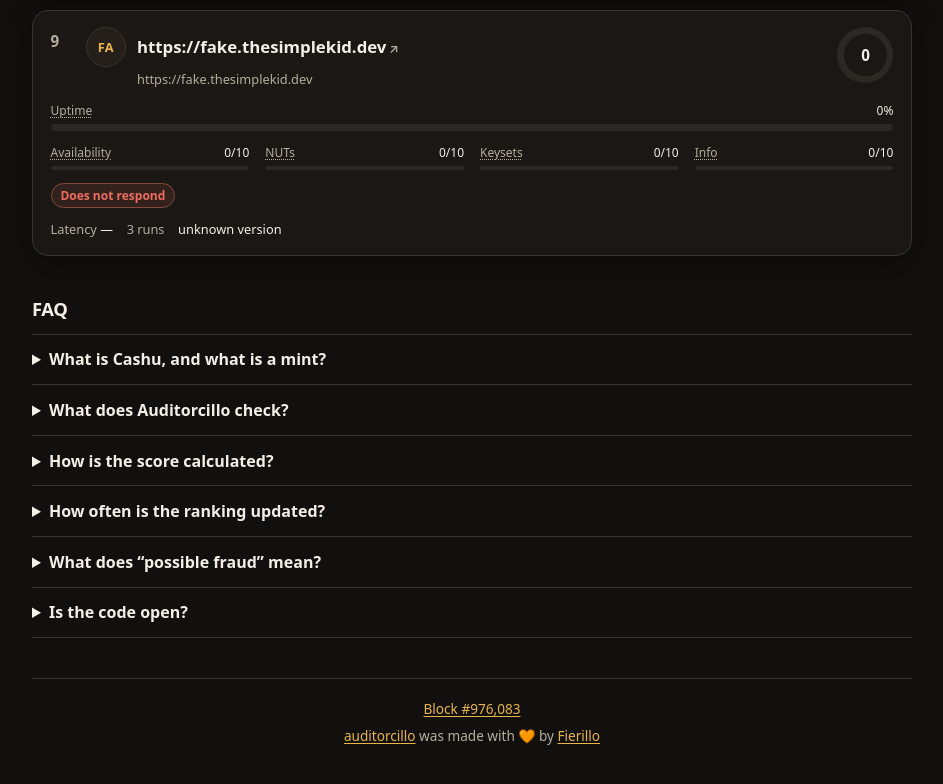
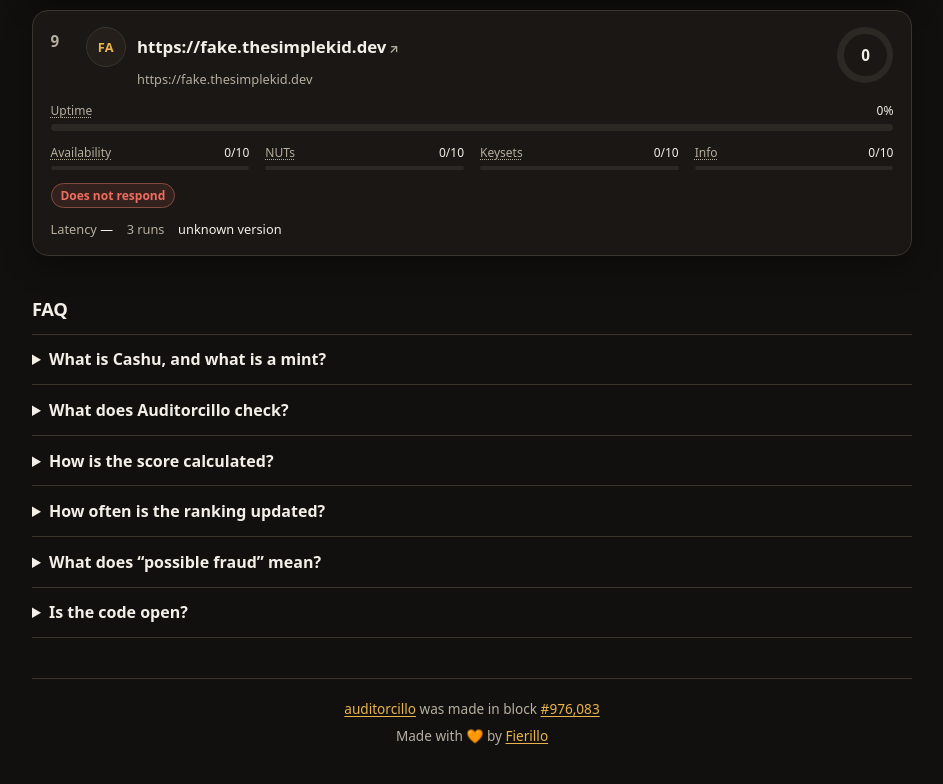
Before and after one commit to Fierillo/auditorcillo, a website: page site/index.html in a window 1280 px wide. Shown: the part 2770-3554 px from the top of the page, without its empty margins (168-1111 px from the left). Drawn offline with Linux system fonts and the light colour scheme.

Commit message:
fix: rewrite the footer around the creation block
Word the two footer lines as “made in block #976,083” and “made with 🧡 by Fierillo”, keeping the project, block, and author links.

```diff
--- a/site/i18n.js
+++ b/site/i18n.js
@@ -32,8 +32,8 @@ export const MESSAGES = {
     faqSourceQ: 'Is the code open?',
     faqSourceA: 'Yes. Auditorcillo is a public project under the MIT license.',
     faqSourceLink: 'Source on GitHub',
-    footerBlock: 'Block #{height}',
-    footerCredit: '[project]auditorcillo[/project] was made with 🧡 by [author]Fierillo[/author]',
+    footerBlock: '[project]auditorcillo[/project] was made in block [block]#{height}[/block]',
+    footerCredit: 'Made with 🧡 by [author]Fierillo[/author]',
     openMintSite: 'Open {name} website',
     scoreOutOfTen: '{score}/10',
     fraud: '⚠ [faq-fraud]Possible fraud[/faq-fraud]: {alerts}',
@@ -95,8 +95,8 @@ export const MESSAGES = {
     faqSourceQ: '¿El código es abierto?',
     faqSourceA: 'Sí. Auditorcillo es un proyecto público con licencia MIT.',
     faqSourceLink: 'Código en GitHub',
-    footerBlock: 'Bloque #{height}',
-    footerCredit: '[project]auditorcillo[/project] fue hecho con 🧡 por [author]Fierillo[/author]',
+    footerBlock: '[project]auditorcillo[/project] fue hecho en el bloque [block]#{height}[/block]',
+    footerCredit: 'Hecho con 🧡 por [author]Fierillo[/author]',
     openMintSite: 'Abrir el sitio de {name}',
     scoreOutOfTen: '{score}/10',
     fraud: '⚠ [faq-fraud]Posible fraude[/faq-fraud]: {alerts}',
--- a/site/index.html
+++ b/site/index.html
@@ -639,8 +639,8 @@
     </details>
   </section>
   <footer class="site-footer">
-    <p><a id="footer-block" href="https://mempool.space/block/000000000000000000020655834cd975ec2b84b30a0e9c0fc95c93fd189e8161" target="_blank" rel="noopener noreferrer">Block #976,083</a></p>
-    <p id="footer-credit"></p>
+    <p id="footer-block"><a href="https://github.com/Fierillo/auditorcillo" target="_blank" rel="noopener noreferrer">auditorcillo</a> was made in block <a href="https://mempool.space/block/000000000000000000020655834cd975ec2b84b30a0e9c0fc95c93fd189e8161" target="_blank" rel="noopener noreferrer">#976,083</a></p>
+    <p id="footer-credit">Made with 🧡 by <a href="https://github.com/Fierillo" target="_blank" rel="noopener noreferrer">Fierillo</a></p>
   </footer>
   </div>
   <script type="module">
@@ -681,6 +681,7 @@
     const CREDIT_HREFS = {
       project: { href: 'https://github.com/Fierillo/auditorcillo', external: true },
       author: { href: 'https://github.com/Fierillo', external: true },
+      block: { href: 'https://mempool.space/block/' + CREATION_BLOCK.hash, external: true },
     };
     const el = (tag, text, cls) => Object.assign(document.createElement(tag), { textContent: text ?? '', className: cls ?? '' });
 
@@ -731,11 +732,9 @@
       for (const btn of document.querySelectorAll('[data-lang]')) btn.setAttribute('aria-pressed', String(btn.dataset.lang === lang));
       const intro = document.querySelector('.tagline');
       if (intro) appendLinked(intro, t('intro'), FAQ_HREFS);
+      const height = CREATION_BLOCK.height.toLocaleString(lang === 'es' ? 'es-AR' : 'en-US');
       const block = document.getElementById('footer-block');
-      if (block) {
-        block.textContent = t('footerBlock', { height: CREATION_BLOCK.height.toLocaleString(lang === 'es' ? 'es-AR' : 'en-US') });
-        block.href = 'https://mempool.space/block/' + CREATION_BLOCK.hash;
-      }
+      if (block) appendLinked(block, t('footerBlock', { height }), CREDIT_HREFS);
       const credit = document.getElementById('footer-credit');
       if (credit) appendLinked(credit, t('footerCredit'), CREDIT_HREFS);
       fillScoreFaq();
```
